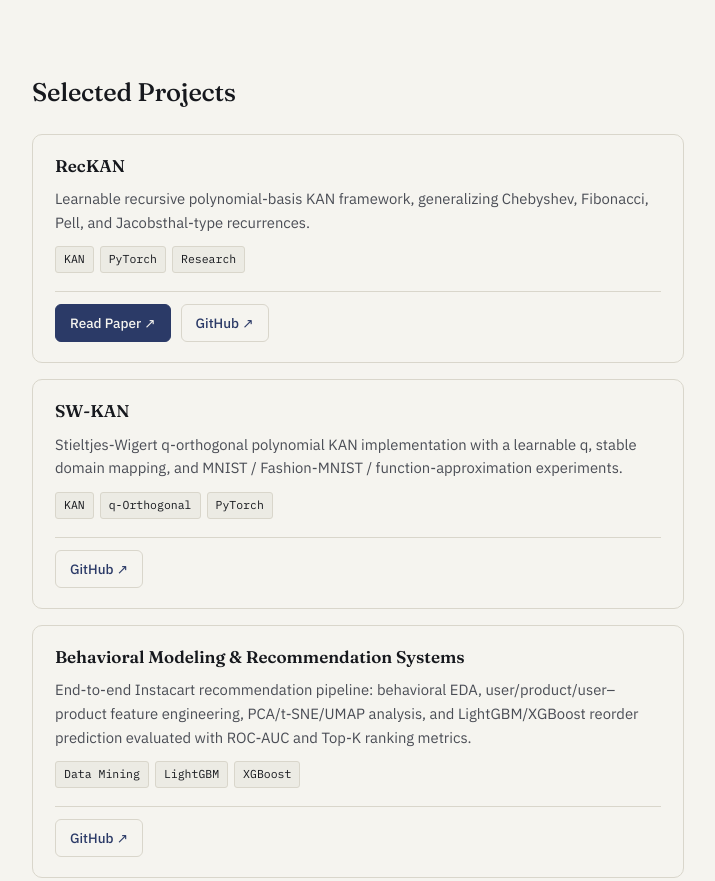
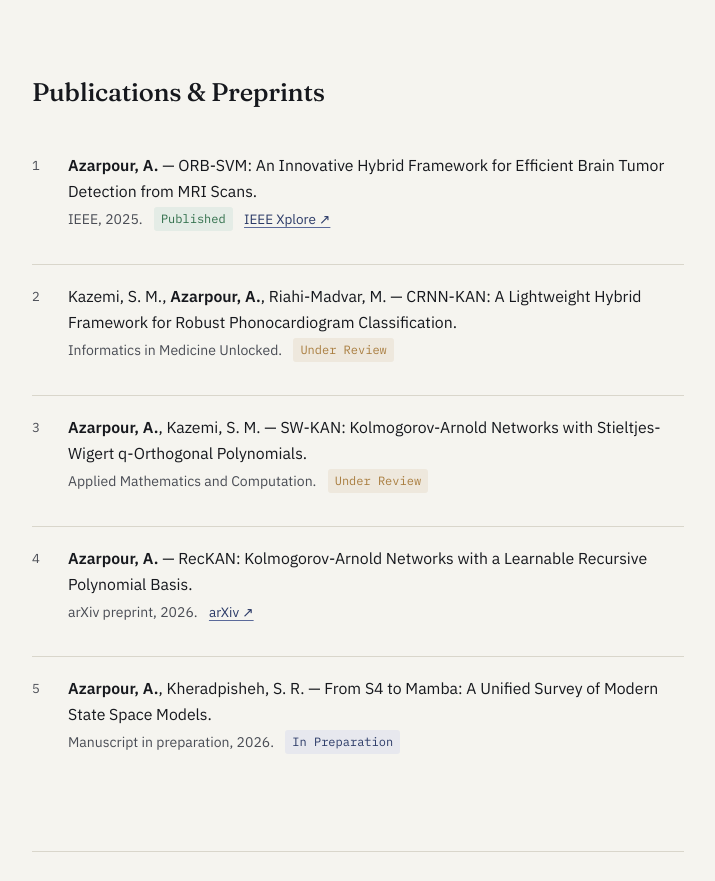
Before and after one commit to amirhoseinazarpour/amirhoseinazarpour.github.io, a plain HTML site: page index.html in a window 1280 px wide. Shown: the part 2520-3401 px from the top of the page, without its empty margins (282-997 px from the left). Drawn offline with Linux system fonts and the light colour scheme.

Commit message:
Update index.html

```diff
--- a/index.html
+++ b/index.html
@@ -316,7 +316,7 @@
     <div class="callout"><strong>Currently:</strong> preparing for the TOEFL and applying my research to phonocardiogram classification and selective state space models at Shahid Beheshti University.</div>
   </section>
 
-   <section id="research">
+  <section id="research">
     <h2>Research Experience</h2>
     <div class="timeline">
 
@@ -361,6 +361,57 @@
       </div>
 
     </div>
+  </section>
+
+  <section id="publications">
+    <h2>Publications &amp; Preprints</h2>
+    <ol class="pub-list">
+
+      <li class="pub-item">
+        <span class="pub-num"></span>
+        <div>
+          <p class="pub-title"><strong>Azarpour, A.</strong> — ORB-SVM: An Innovative Hybrid Framework for Efficient Brain Tumor Detection from MRI Scans.</p>
+          <p class="pub-meta">IEEE, 2025. <span class="status published">Published</span>
+            <a class="pub-link" href="https://ieeexplore.ieee.org/abstract/document/11620776/" target="_blank" rel="noopener">IEEE Xplore ↗</a>
+          </p>
+        </div>
+      </li>
+
+      <li class="pub-item">
+        <span class="pub-num"></span>
+        <div>
+          <p class="pub-title">Kazemi, S. M., <strong>Azarpour, A.</strong>, Riahi-Madvar, M. — CRNN-KAN: A Lightweight Hybrid Framework for Robust Phonocardiogram Classification.</p>
+          <p class="pub-meta">Informatics in Medicine Unlocked. <span class="status review">Under Review</span></p>
+        </div>
+      </li>
+
+      <li class="pub-item">
+        <span class="pub-num"></span>
+        <div>
+          <p class="pub-title"><strong>Azarpour, A.</strong>, Kazemi, S. M. — SW-KAN: Kolmogorov-Arnold Networks with Stieltjes-Wigert q-Orthogonal Polynomials.</p>
+          <p class="pub-meta">Applied Mathematics and Computation. <span class="status review">Under Review</span></p>
+        </div>
+      </li>
+
+      <li class="pub-item">
+        <span class="pub-num"></span>
+        <div>
+          <p class="pub-title"><strong>Azarpour, A.</strong> — RecKAN: Kolmogorov-Arnold Networks with a Learnable Recursive Polynomial Basis.</p>
+          <p class="pub-meta">arXiv preprint, 2026.
+            <a class="pub-link" href="https://arxiv.org/pdf/2609.01729" target="_blank" rel="noopener">arXiv ↗</a>
+          </p>
+        </div>
+      </li>
+
+      <li class="pub-item">
+        <span class="pub-num"></span>
+        <div>
+          <p class="pub-title"><strong>Azarpour, A.</strong>, Kheradpisheh, S. R. — From S4 to Mamba: A Unified Survey of Modern State Space Models.</p>
+          <p class="pub-meta">Manuscript in preparation, 2026. <span class="status prep">In Preparation</span></p>
+        </div>
+      </li>
+
+    </ol>
   </section>
 
   <section id="projects">
```
